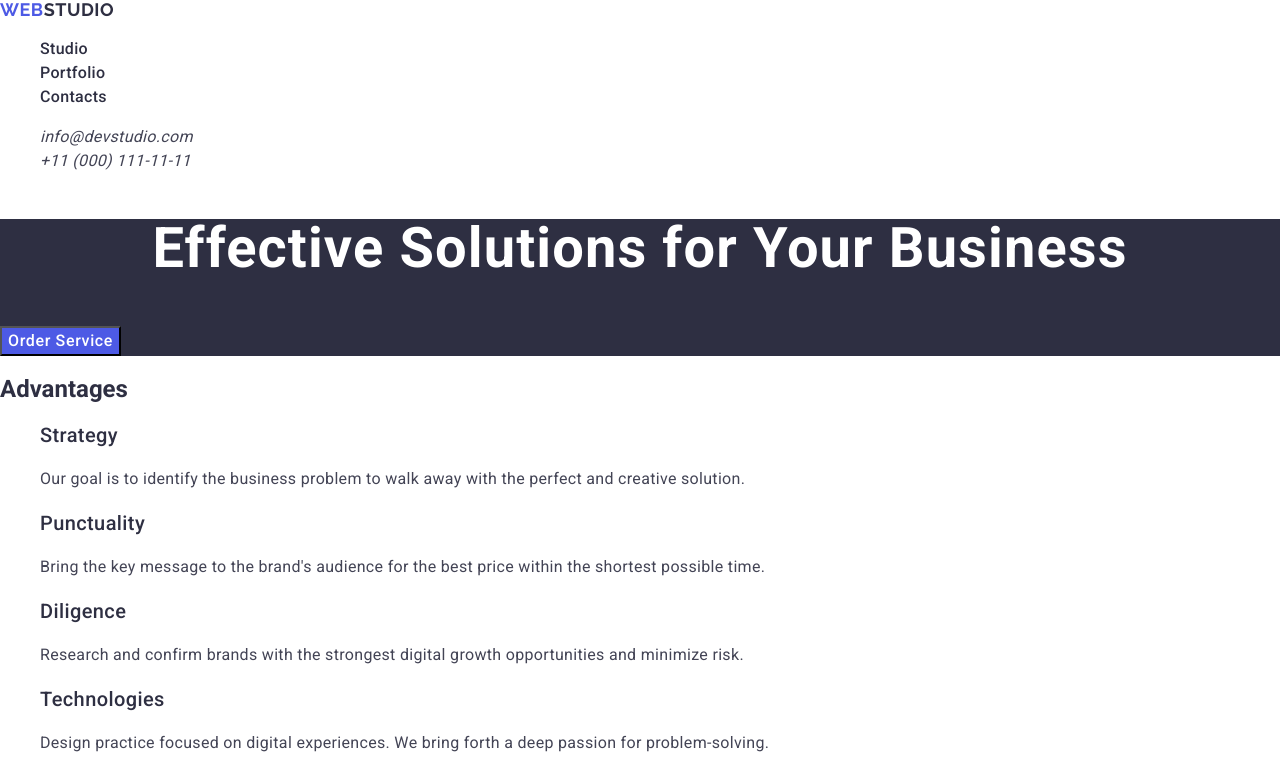
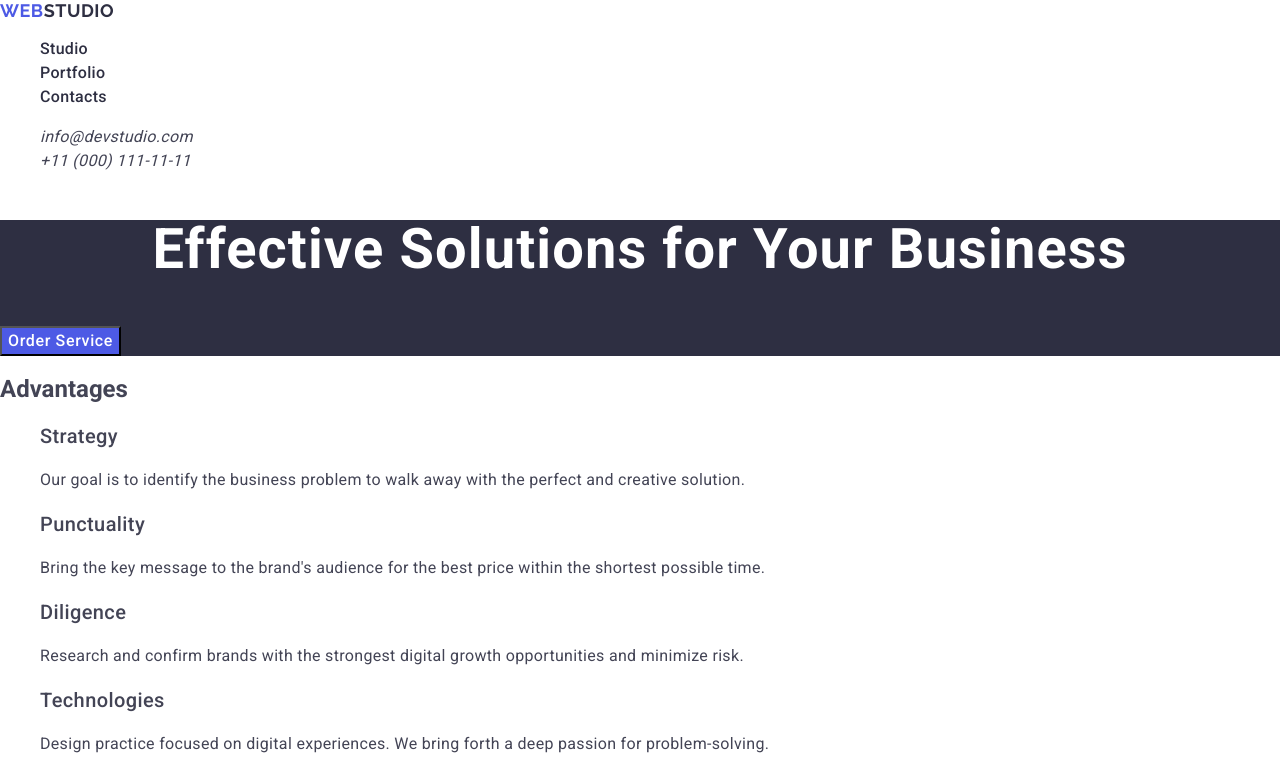
Before and after one commit to darina-bigos/goit-markup-hw-02, a plain HTML site: page index.html in a window 1280 px wide. Shown: the top 782 px of the page. Drawn offline with nearby package versions, Linux system fonts and the light colour scheme.

Commit message:
update html and css

```diff
--- a/css/styles.css
+++ b/css/styles.css
@@ -1,6 +1,6 @@
 body {
-  font-family: "Roboto", serif;
-  color: #2e2f42;
+  font-family: "Roboto", sans-serif;
+  color: #434455;
   background-color: #ffffff;
 }
 ul {
@@ -12,16 +12,17 @@ a {
 }
 
 .logo {
-  font-family: "Raleway", serif;
-  color: #2e2f42;
+  font-family: "Raleway", sans-serif;
+  font-weight: 700;
+  color: #4d5ae5;
   background-color: #ffffff;
   text-transform: uppercase;
   font-size: 18px;
-  line-height: 1.16;
+  line-height: 1.17;
   letter-spacing: 0.03em;
 }
 .weblogo {
-  color: #4d5ae5;
+  color: #2e2f42;
 }
 
 .page-nav .link {
--- a/index.html
+++ b/index.html
@@ -16,7 +16,7 @@
 <body>
     <header>
         <nav class="page-nav">
-            <a href="./index.html" class="logo"><span class="weblogo">Web</span>Studio</a>
+            <a href="./index.html" class="logo">Web<span class="weblogo">Studio</span></a>
             <ul>
                 <li><a href="#studio" class="link">Studio</a></li>
                 <li><a href="#portfolio" class="link">Portfolio</a></li>
```
